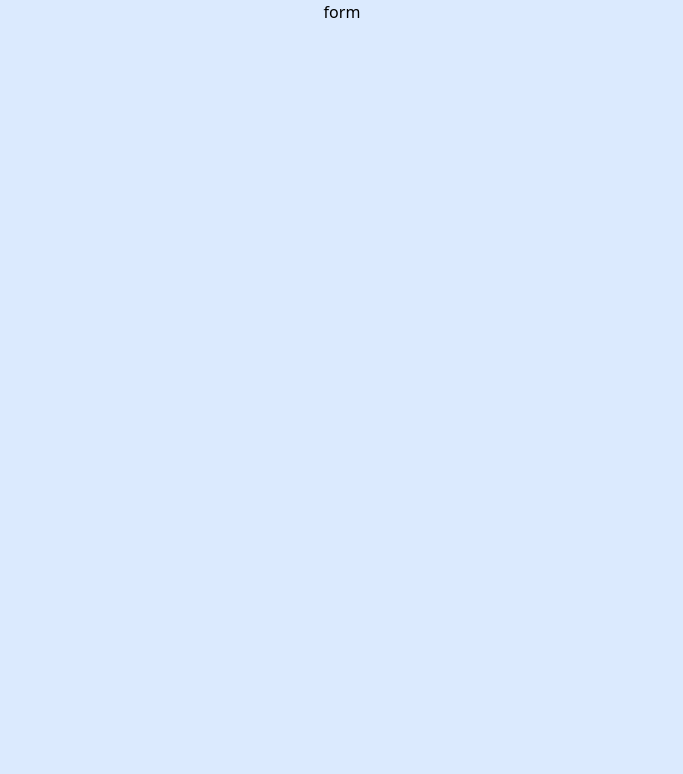
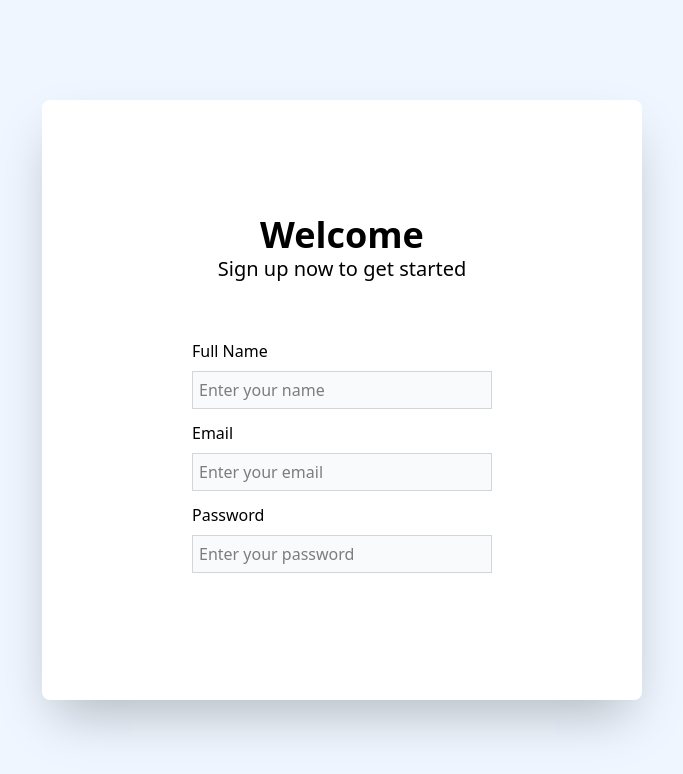
Before and after one commit to JaishreeNishad/chat-app, a React (Vite) app in the folder my-client/: page / in a window 1280 px wide. Shown: the top 774 px of the page, without its empty margins (298-981 px from the left). Built offline with nearby package versions, Linux system fonts and the light colour scheme.

Commit message:
Add Input component and update Form to include input fields

```diff
--- a/my-client/src/App.jsx
+++ b/my-client/src/App.jsx
@@ -3,7 +3,7 @@ import Form from "./modules/Form";
 
 function App() {
   return (
-    <div className="bg-blue-100 h-screen">
+    <div className="bg-blue-50 h-screen flex items-center justify-center">
       <Form />
     </div>
   );
--- /dev/null
+++ b/my-client/src/components/Input.jsx
@@ -0,0 +1,31 @@
+import React from "react";
+
+const Input = ({
+  label = "",
+  type = "",
+  name = "",
+  className = "",
+  isRequired = false,
+  placeholder = "",
+}) => {
+  return (
+    <div className="w-1/2 mb-3 flex flex-col">
+      {" "}
+      <label
+        for={name}
+        className={` mb-2 text-md font-medium flex text-start ${className}`}
+      >
+        {label}
+      </label>
+      <input
+        type={type}
+        id="first_name"
+        className={`bg-gray-50 border border-gray-300 p-1.5 w-full  ${className}`}
+        placeholder={placeholder}
+        required={isRequired}
+      />
+    </div>
+  );
+};
+
+export default Input;
--- a/my-client/src/modules/Form/index.jsx
+++ b/my-client/src/modules/Form/index.jsx
@@ -1,5 +1,22 @@
+import Input from "../../components/Input";
+
 const Form = () => {
-  return <div>form</div>;
+  return (
+    <div className="bg-white w-[600px] h-[600px] shadow-2xl rounded-lg flex flex-col items-center justify-center ">
+      <div className="text-4xl font-extrabold">Welcome</div>
+      <div className="text-xl font-light mb-14">Sign up now to get started</div>
+      <div className=" w-full flex justify-center flex-col items-center">
+        <Input label="Full Name" name="name" placeholder="Enter your name" />
+        <Input label="Email" name="email" placeholder="Enter your email" />
+        <Input
+          label="Password"
+          name="password"
+          placeholder="Enter your password"
+          type="password"
+        />
+      </div>
+    </div>
+  );
 };
 
 export default Form;
```
